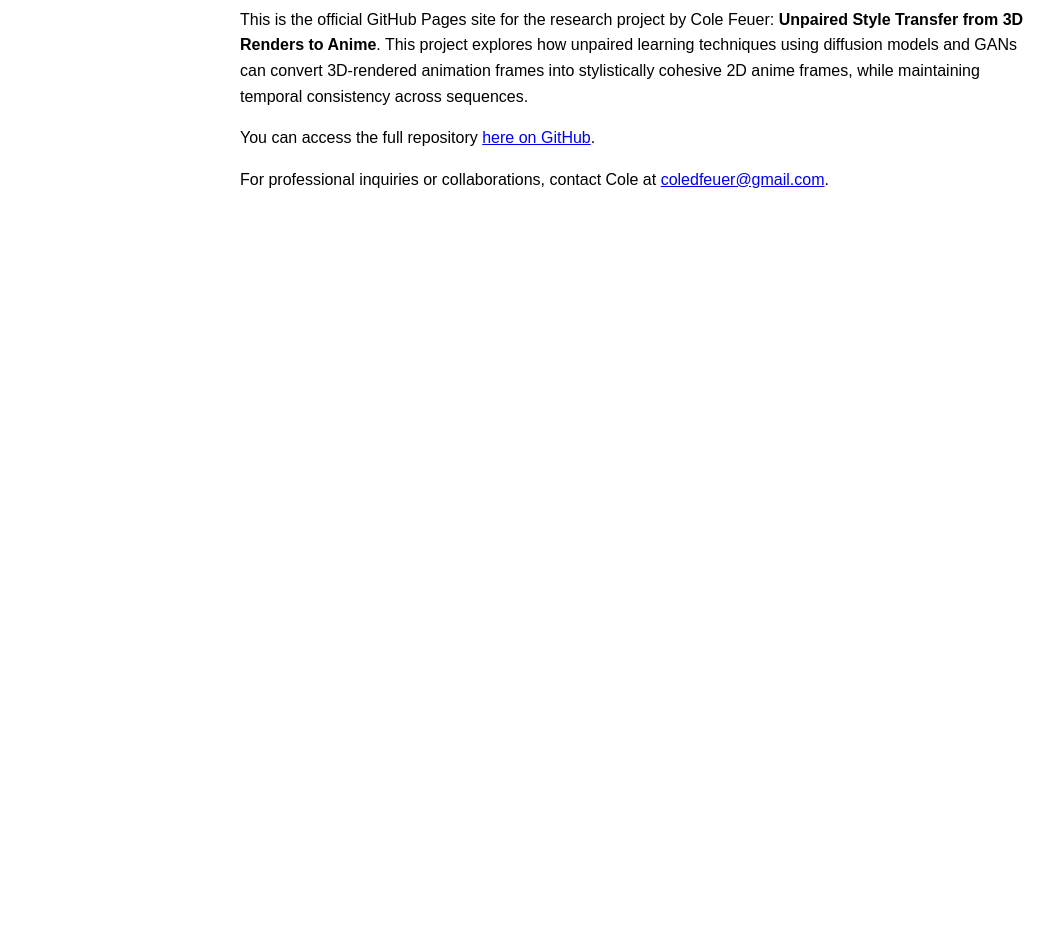
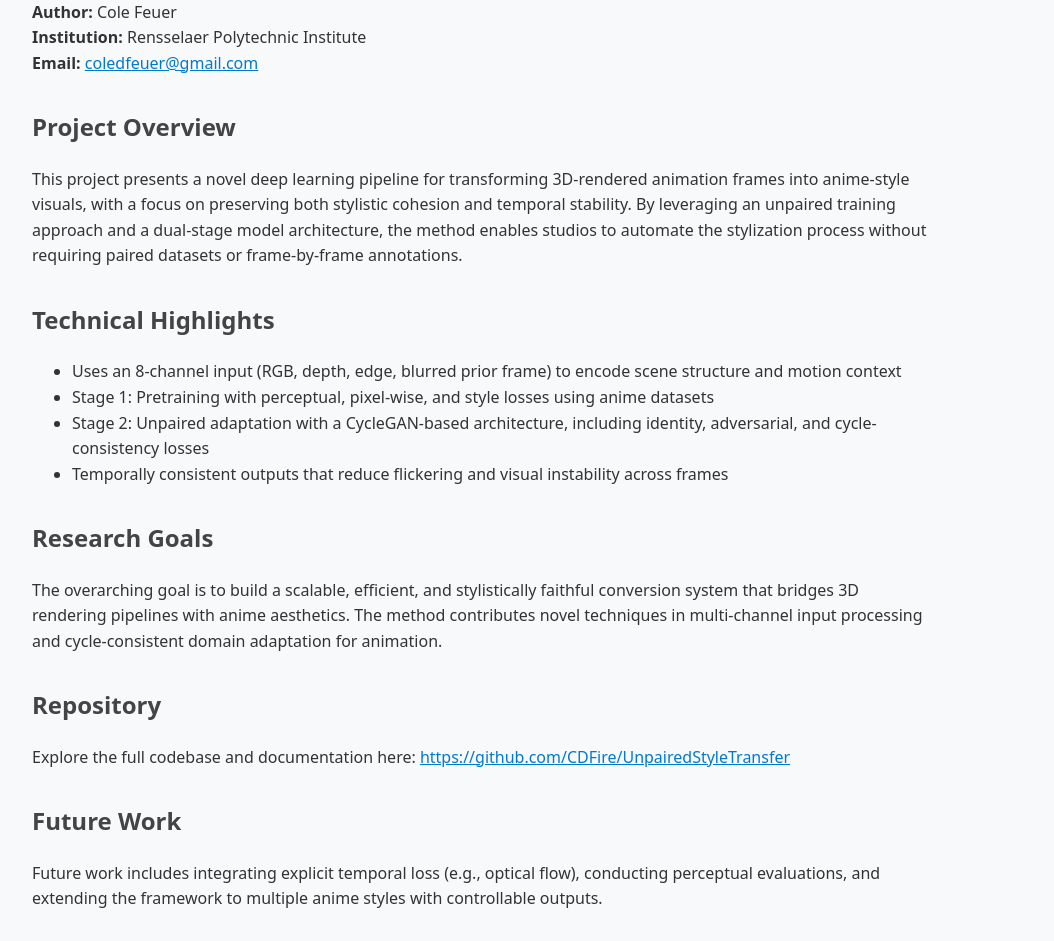
Before and after one commit to CDFire/UnpairedStyleTransfer, a plain HTML site: page index.html in a window 1280 px wide. Shown: the part 121-1062 px from the top of the page, without its empty margins (0-1054 px from the left). Before the commit the page ends 800 px from the top, so only its background shows below. Drawn offline with Linux system fonts and the light colour scheme.

Commit message:
Update index.html

```diff
--- a/index.html
+++ b/index.html
@@ -4,16 +4,16 @@
   <meta charset="UTF-8" />
   <meta name="viewport" content="width=device-width, initial-scale=1.0" />
 
-  <title>Cole Feuer | Unpaired Style Transfer Research</title>
-  <meta name="description" content="Cole Feuer's official project page for unpaired style transfer research using anime-style diffusion and GANs for 3D to 2D animation." />
-  <meta name="keywords" content="Cole Feuer, AI, machine learning, style transfer, anime diffusion, GANs, research, 3D to 2D animation" />
+  <title>Cole Feuer | Unpaired Style Transfer from 3D Renders to Anime</title>
+  <meta name="description" content="Official project page for Cole Feuer's research on temporally consistent unpaired style transfer from 3D renders to anime using multi-channel inputs and GAN-based domain adaptation." />
+  <meta name="keywords" content="Cole Feuer, style transfer, anime, GANs, diffusion, deep learning, 3D to 2D animation, unpaired training" />
   <meta name="author" content="Cole Feuer" />
   <meta name="robots" content="index, follow" />
   <link rel="canonical" href="https://cdfire.github.io/UnpairedStyleTransfer/" />
 
   <!-- Open Graph for better previews on social media -->
-  <meta property="og:title" content="Cole Feuer | Unpaired Style Transfer Research" />
-  <meta property="og:description" content="Explore Cole Feuer's AI research in unpaired style transfer for 3D to anime-style 2D animation." />
+  <meta property="og:title" content="Cole Feuer | Unpaired Style Transfer from 3D Renders to Anime" />
+  <meta property="og:description" content="Explore Cole Feuer's research using GANs and perceptual learning for anime-style transfer of 3D-rendered animation frames." />
   <meta property="og:url" content="https://cdfire.github.io/UnpairedStyleTransfer/" />
   <meta property="og:type" content="website" />
 
@@ -39,33 +39,69 @@
 
   <style>
     body {
-      font-family: sans-serif;
-      max-width: 800px;
-      margin: 2rem auto;
-      padding: 1rem;
+      font-family: system-ui, sans-serif;
+      margin: 0;
+      padding: 2rem;
+      max-width: 900px;
+      line-height: 1.6;
+      background: #f8f9fa;
+      color: #333;
     }
     h1 {
       font-size: 2rem;
-      color: #222;
+      margin-bottom: 0.5rem;
     }
-    p {
-      line-height: 1.6;
+    h2 {
+      margin-top: 2rem;
+      color: #444;
+    }
+    a {
+      color: #007acc;
+    }
+    section {
+      margin-top: 1.5rem;
     }
   </style>
 </head>
+<body>
+  <h1>Unpaired Style Transfer from 3D Renders to Anime</h1>
+  <p><strong>Author:</strong> Cole Feuer<br>
+     <strong>Institution:</strong> Rensselaer Polytechnic Institute<br>
+     <strong>Email:</strong> <a href="mailto:coledfeuer@gmail.com">coledfeuer@gmail.com</a></p>
 
-<body>
-  <h1>Cole Feuer – Unpaired Style Transfer Research</h1>
-  <p>
-    This is the official GitHub Pages site for the research project by Cole Feuer: <strong>Unpaired Style Transfer from 3D Renders to Anime</strong>. This project explores how unpaired learning techniques using diffusion models and GANs can convert 3D-rendered animation frames into stylistically cohesive 2D anime frames, while maintaining temporal consistency across sequences.
-  </p>
+  <section>
+    <h2>Project Overview</h2>
+    <p>This project presents a novel deep learning pipeline for transforming 3D-rendered animation frames into anime-style visuals, with a focus on preserving both stylistic cohesion and temporal stability. By leveraging an unpaired training approach and a dual-stage model architecture, the method enables studios to automate the stylization process without requiring paired datasets or frame-by-frame annotations.</p>
+  </section>
 
-  <p>
-    You can access the full repository <a href="https://github.com/CDFire/UnpairedStyleTransfer" target="_blank">here on GitHub</a>.
-  </p>
+  <section>
+    <h2>Technical Highlights</h2>
+    <ul>
+      <li>Uses an 8-channel input (RGB, depth, edge, blurred prior frame) to encode scene structure and motion context</li>
+      <li>Stage 1: Pretraining with perceptual, pixel-wise, and style losses using anime datasets</li>
+      <li>Stage 2: Unpaired adaptation with a CycleGAN-based architecture, including identity, adversarial, and cycle-consistency losses</li>
+      <li>Temporally consistent outputs that reduce flickering and visual instability across frames</li>
+    </ul>
+  </section>
 
-  <p>
-    For professional inquiries or collaborations, contact Cole at <a href="mailto:coledfeuer@gmail.com">coledfeuer@gmail.com</a>.
-  </p>
+  <section>
+    <h2>Research Goals</h2>
+    <p>The overarching goal is to build a scalable, efficient, and stylistically faithful conversion system that bridges 3D rendering pipelines with anime aesthetics. The method contributes novel techniques in multi-channel input processing and cycle-consistent domain adaptation for animation.</p>
+  </section>
+
+  <section>
+    <h2>Repository</h2>
+    <p>Explore the full codebase and documentation here: <a href="https://github.com/CDFire/UnpairedStyleTransfer" target="_blank">https://github.com/CDFire/UnpairedStyleTransfer</a></p>
+  </section>
+
+  <section>
+    <h2>Future Work</h2>
+    <p>Future work includes integrating explicit temporal loss (e.g., optical flow), conducting perceptual evaluations, and extending the framework to multiple anime styles with controllable outputs.</p>
+  </section>
+
+  <section>
+    <h2>Contact</h2>
+    <p>For questions or collaborations, feel free to reach out via <a href="mailto:coledfeuer@gmail.com">coledfeuer@gmail.com</a>.</p>
+  </section>
 </body>
 </html>
```
